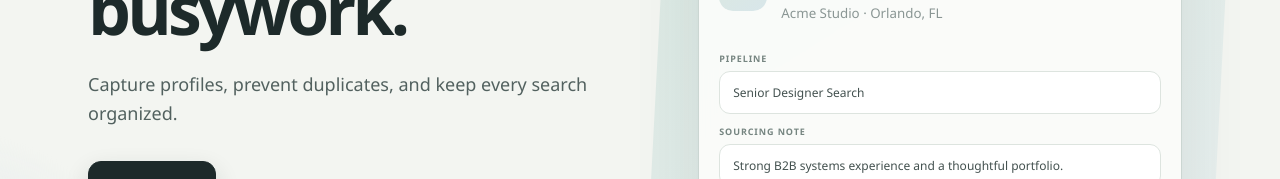
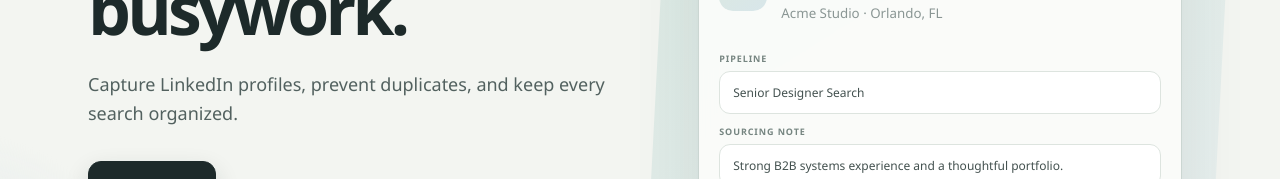
Before and after one commit to ryanmhopkins/recruitmerge, a Next.js app in the folder apps/web/: page / in a window 1280 px wide. Shown: the part 371-550 px from the top of the page. Built offline with nearby package versions, Linux system fonts and the light colour scheme.

Commit message:
Clarify LinkedIn profile capture copy

```diff
--- a/apps/web/src/app/page.tsx
+++ b/apps/web/src/app/page.tsx
@@ -15,7 +15,7 @@ export default function Home() {
       <section className="hero">
         <div className="hero-copy">
           <h1>Save candidates. Skip the busywork.</h1>
-          <p>Capture profiles, prevent duplicates, and keep every search organized.</p>
+          <p>Capture LinkedIn profiles, prevent duplicates, and keep every search organized.</p>
           <div className="actions"><Link className="button primary" href="/login">Start free <span aria-hidden="true">→</span></Link><a className="text-link" href="#workflow">See how it works</a></div>
           <div className="trust-row"><span><i>✓</i> Passwordless sign-in</span><span><i>✓</i> Private by default</span><span><i>✓</i> CSV-ready</span></div>
         </div>
```
